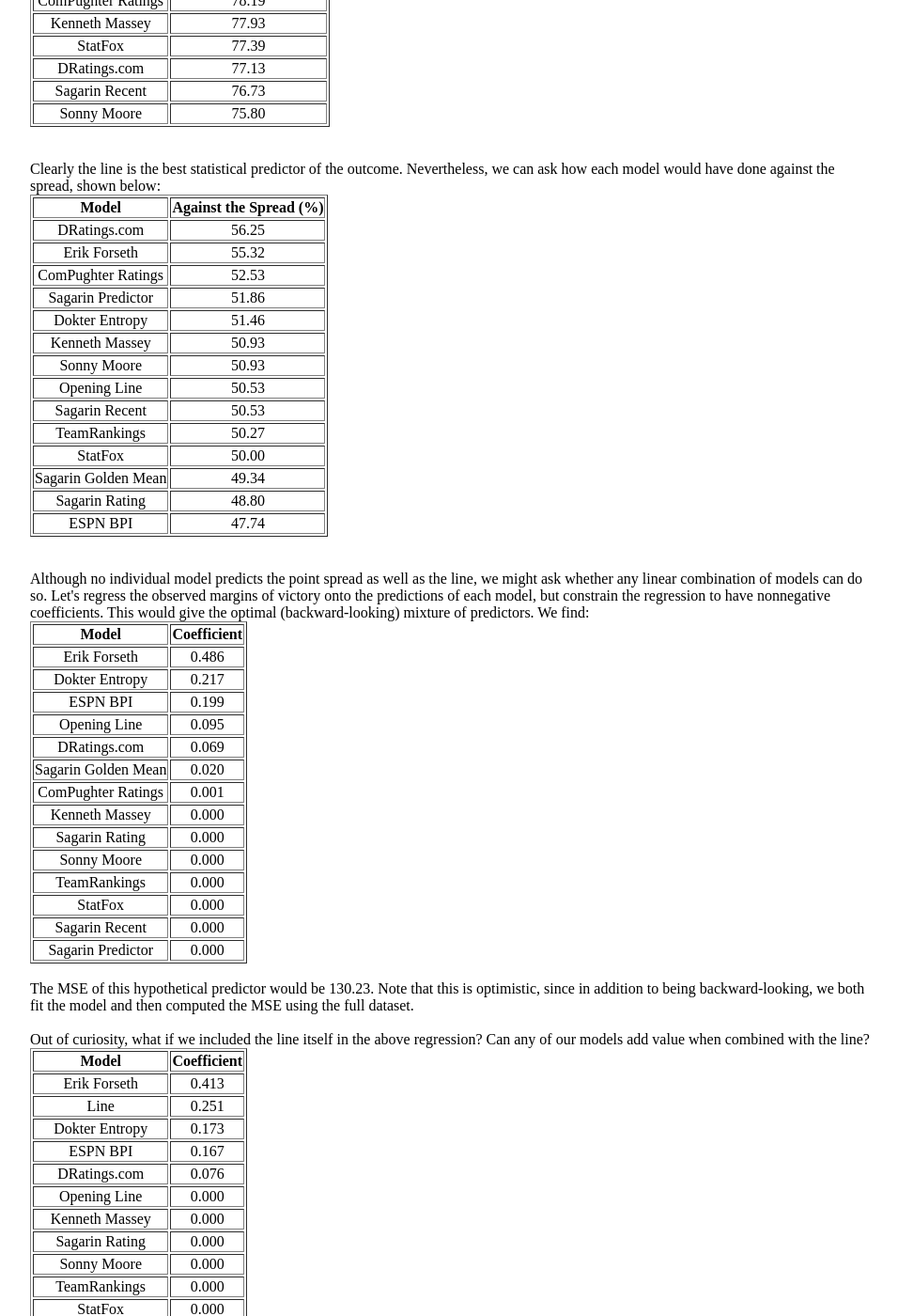
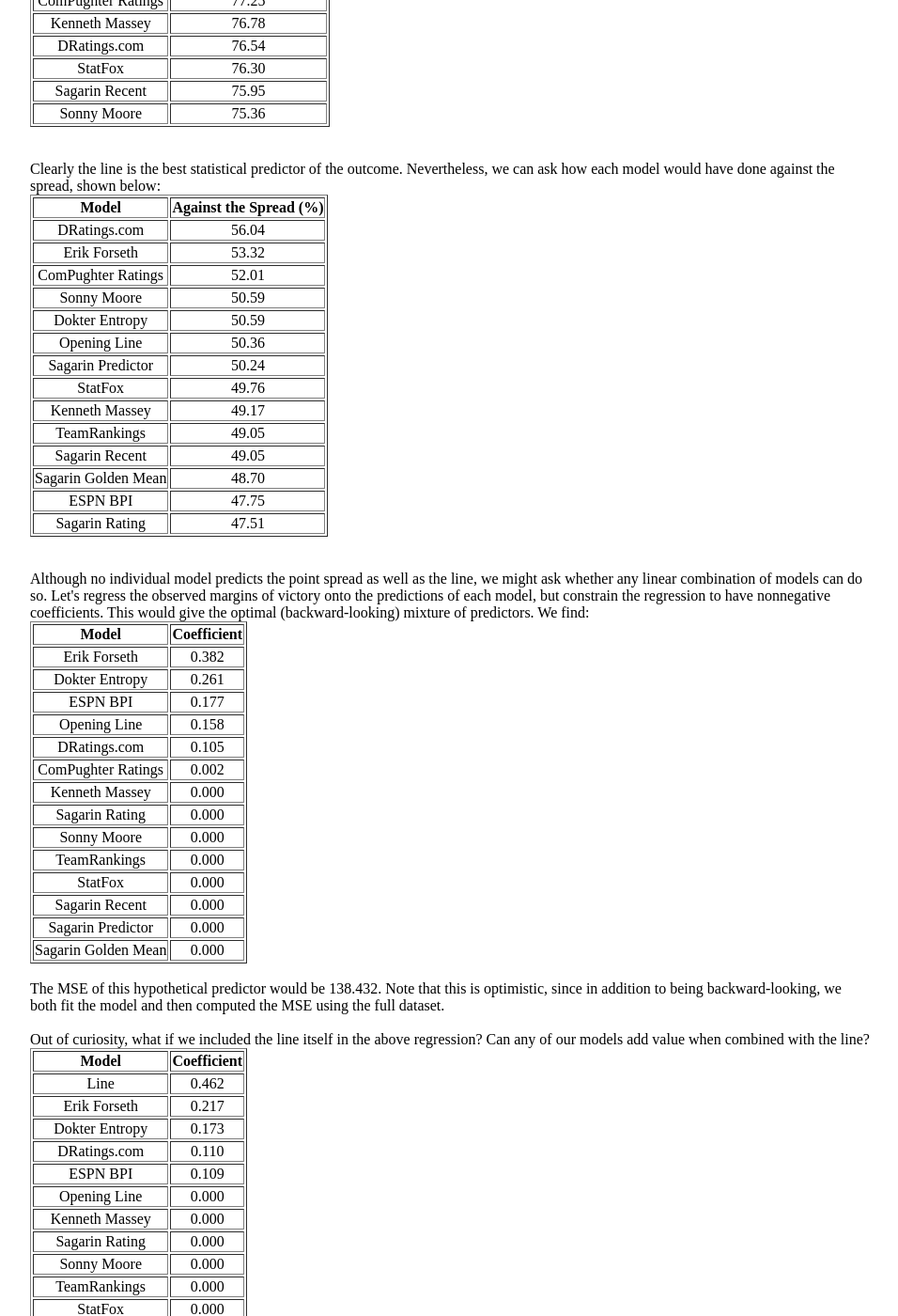
Before and after one commit to erikrforseth/erikrforseth.github.io, a Jekyll site: the page built from about.html, in a window 1280 px wide and 1400 px high, scrolled down 917 px. Shown: the whole window at 94% size, without its empty margins (160-1116 px from the left). Built offline with Jekyll 4.4.1, drawn with Linux system fonts in a browser that asks for light colours; some of the changed text lies outside the part shown.

Commit message:
about page

```diff
--- a/about.html
+++ b/about.html
@@ -15,64 +15,64 @@
   </thead>
   <tbody>
     <tr align="center">
-      <td>Erik Forseth</td>
-      <td>131.726</td>
+      <td>Line</td>
+      <td>139.273</td>
     </tr>
     <tr align="center">
-      <td>Line</td>
-      <td>132.589</td>
+      <td>Erik Forseth</td>
+      <td>140.338</td>
     </tr>
     <tr align="center">
       <td>Opening Line</td>
-      <td>133.518</td>
+      <td>141.434</td>
     </tr>
     <tr align="center">
       <td>TeamRankings</td>
-      <td>136.158</td>
+      <td>143.672</td>
+    </tr>
+    <tr align="center">
+      <td>Sagarin Predictor</td>
+      <td>145.602</td>
+    </tr>
+    <tr align="center">
+      <td>Dokter Entropy</td>
+      <td>146.380</td>
+    </tr>
+    <tr align="center">
+      <td>Sagarin Rating</td>
+      <td>146.515</td>
     </tr>
     <tr align="center">
       <td>Sagarin Golden Mean</td>
-      <td>137.766</td>
-    </tr>
-    <tr align="center">
-      <td>Sagarin Predictor</td>
-      <td>137.853</td>
-    </tr>
-    <tr align="center">
-      <td>Sagarin Rating</td>
-      <td>138.128</td>
-    </tr>
-    <tr align="center">
-      <td>Dokter Entropy</td>
-      <td>139.756</td>
+      <td>146.613</td>
     </tr>
     <tr align="center">
       <td>ESPN BPI</td>
-      <td>144.494</td>
+      <td>151.787</td>
+    </tr>
+    <tr align="center">
+      <td>DRatings.com</td>
+      <td>156.679</td>
+    </tr>
+    <tr align="center">
+      <td>Sonny Moore</td>
+      <td>157.065</td>
     </tr>
     <tr align="center">
       <td>Sagarin Recent</td>
-      <td>149.725</td>
+      <td>157.907</td>
+    </tr>
+    <tr align="center">
+      <td>StatFox</td>
+      <td>158.482</td>
     </tr>
     <tr align="center">
       <td>Kenneth Massey</td>
-      <td>149.959</td>
-    </tr>
-    <tr align="center">
-      <td>Sonny Moore</td>
-      <td>150.019</td>
-    </tr>
-    <tr align="center">
-      <td>DRatings.com</td>
-      <td>150.817</td>
-    </tr>
-    <tr align="center">
-      <td>StatFox</td>
-      <td>151.156</td>
+      <td>159.057</td>
     </tr>
     <tr align="center">
       <td>ComPughter Ratings</td>
-      <td>167.088</td>
+      <td>173.969</td>
     </tr>
   </tbody>
 </table>
@@ -87,63 +87,63 @@
   <tbody>
     <tr align="center">
       <td>Dokter Entropy</td>
-      <td>81.38</td>
+      <td>80.81</td>
     </tr>
     <tr align="center">
       <td>Line</td>
-      <td>80.32</td>
+      <td>79.62</td>
+    </tr>
+    <tr align="center">
+      <td>TeamRankings</td>
+      <td>79.15</td>
+    </tr>
+    <tr align="center">
+      <td>Opening Line</td>
+      <td>78.91</td>
+    </tr>
+    <tr align="center">
+      <td>ESPN BPI</td>
+      <td>78.67</td>
     </tr>
     <tr align="center">
       <td>Erik Forseth</td>
-      <td>79.65</td>
+      <td>78.55</td>
     </tr>
     <tr align="center">
-      <td>ESPN BPI</td>
-      <td>79.26</td>
-    </tr>
-    <tr align="center">
-      <td>Opening Line</td>
-      <td>79.12</td>
+      <td>Sagarin Predictor</td>
+      <td>78.20</td>
     </tr>
     <tr align="center">
       <td>Sagarin Rating</td>
-      <td>78.72</td>
-    </tr>
-    <tr align="center">
-      <td>TeamRankings</td>
-      <td>78.72</td>
-    </tr>
-    <tr align="center">
-      <td>Sagarin Predictor</td>
-      <td>78.72</td>
+      <td>77.96</td>
     </tr>
     <tr align="center">
       <td>Sagarin Golden Mean</td>
-      <td>78.72</td>
+      <td>77.73</td>
     </tr>
     <tr align="center">
       <td>ComPughter Ratings</td>
-      <td>78.19</td>
+      <td>77.25</td>
     </tr>
     <tr align="center">
       <td>Kenneth Massey</td>
-      <td>77.93</td>
+      <td>76.78</td>
+    </tr>
+    <tr align="center">
+      <td>DRatings.com</td>
+      <td>76.54</td>
     </tr>
     <tr align="center">
       <td>StatFox</td>
-      <td>77.39</td>
-    </tr>
-    <tr align="center">
-      <td>DRatings.com</td>
-      <td>77.13</td>
+      <td>76.30</td>
     </tr>
     <tr align="center">
       <td>Sagarin Recent</td>
-      <td>76.73</td>
+      <td>75.95</td>
     </tr>
     <tr align="center">
       <td>Sonny Moore</td>
-      <td>75.80</td>
+      <td>75.36</td>
     </tr>
   </tbody>
 </table>
@@ -160,59 +160,59 @@
   <tbody>
     <tr align="center">
       <td>DRatings.com</td>
-      <td>56.25</td>
+      <td>56.04</td>
     </tr>
     <tr align="center">
       <td>Erik Forseth</td>
-      <td>55.32</td>
+      <td>53.32</td>
     </tr>
     <tr align="center">
       <td>ComPughter Ratings</td>
-      <td>52.53</td>
+      <td>52.01</td>
+    </tr>
+    <tr align="center">
+      <td>Sonny Moore</td>
+      <td>50.59</td>
+    </tr>
+    <tr align="center">
+      <td>Dokter Entropy</td>
+      <td>50.59</td>
+    </tr>
+    <tr align="center">
+      <td>Opening Line</td>
+      <td>50.36</td>
     </tr>
     <tr align="center">
       <td>Sagarin Predictor</td>
-      <td>51.86</td>
+      <td>50.24</td>
     </tr>
     <tr align="center">
-      <td>Dokter Entropy</td>
-      <td>51.46</td>
+      <td>StatFox</td>
+      <td>49.76</td>
     </tr>
     <tr align="center">
       <td>Kenneth Massey</td>
-      <td>50.93</td>
+      <td>49.17</td>
     </tr>
     <tr align="center">
-      <td>Sonny Moore</td>
-      <td>50.93</td>
-    </tr>
-    <tr align="center">
-      <td>Opening Line</td>
-      <td>50.53</td>
+      <td>TeamRankings</td>
+      <td>49.05</td>
     </tr>
     <tr align="center">
       <td>Sagarin Recent</td>
-      <td>50.53</td>
-    </tr>
-    <tr align="center">
-      <td>TeamRankings</td>
-      <td>50.27</td>
-    </tr>
-    <tr align="center">
-      <td>StatFox</td>
-      <td>50.00</td>
+      <td>49.05</td>
     </tr>
     <tr align="center">
       <td>Sagarin Golden Mean</td>
-      <td>49.34</td>
+      <td>48.70</td>
+    </tr>
+    <tr align="center">
+      <td>ESPN BPI</td>
+      <td>47.75</td>
     </tr>
     <tr align="center">
       <td>Sagarin Rating</td>
-      <td>48.80</td>
-    </tr>
-    <tr align="center">
-      <td>ESPN BPI</td>
-      <td>47.74</td>
+      <td>47.51</td>
     </tr>
   </tbody>
 </table>
@@ -229,31 +229,27 @@
   <tbody>
     <tr align="center">
       <td>Erik Forseth</td>
-      <td>0.486</td>
+      <td>0.382</td>
     </tr>
     <tr align="center">
       <td>Dokter Entropy</td>
-      <td>0.217</td>
+      <td>0.261</td>
     </tr>
     <tr align="center">
       <td>ESPN BPI</td>
-      <td>0.199</td>
+      <td>0.177</td>
     </tr>
     <tr align="center">
       <td>Opening Line</td>
-      <td>0.095</td>
+      <td>0.158</td>
     </tr>
     <tr align="center">
       <td>DRatings.com</td>
-      <td>0.069</td>
-    </tr>
-    <tr align="center">
-      <td>Sagarin Golden Mean</td>
-      <td>0.020</td>
+      <td>0.105</td>
     </tr>
     <tr align="center">
       <td>ComPughter Ratings</td>
-      <td>0.001</td>
+      <td>0.002</td>
     </tr>
     <tr align="center">
       <td>Kenneth Massey</td>
@@ -283,10 +279,14 @@
       <td>Sagarin Predictor</td>
       <td>0.000</td>
     </tr>
+    <tr align="center">
+      <td>Sagarin Golden Mean</td>
+      <td>0.000</td>
+    </tr>
   </tbody>
 </table>
 <br>
-The MSE of this hypothetical predictor would be 130.23. Note that this is optimistic, since in addition to being backward-looking, we both fit the model and then computed the MSE using the full dataset.
+The MSE of this hypothetical predictor would be 138.432. Note that this is optimistic, since in addition to being backward-looking, we both fit the model and then computed the MSE using the full dataset.
 <br><br>
 Out of curiosity, what if we included the line itself in the above regression? Can any of our models add value when combined with the line?<table border="1" class="dataframe">
   <thead>
@@ -297,24 +297,24 @@
   </thead>
   <tbody>
     <tr align="center">
-      <td>Erik Forseth</td>
-      <td>0.413</td>
+      <td>Line</td>
+      <td>0.462</td>
     </tr>
     <tr align="center">
-      <td>Line</td>
-      <td>0.251</td>
+      <td>Erik Forseth</td>
+      <td>0.217</td>
     </tr>
     <tr align="center">
       <td>Dokter Entropy</td>
       <td>0.173</td>
     </tr>
     <tr align="center">
-      <td>ESPN BPI</td>
-      <td>0.167</td>
+      <td>DRatings.com</td>
+      <td>0.110</td>
     </tr>
     <tr align="center">
-      <td>DRatings.com</td>
-      <td>0.076</td>
+      <td>ESPN BPI</td>
+      <td>0.109</td>
     </tr>
     <tr align="center">
       <td>Opening Line</td>
@@ -359,4 +359,4 @@
   </tbody>
 </table>
 <br>
-It seems that a few of the models are able to add some value to the line. The hypothetical MSE of this mixture would be 130.037.
+It seems that a few of the models are able to add some value to the line. The hypothetical MSE of this mixture would be 137.738.
```
Also changed, not shown: other parts of about.html (+1 -1 lines).
